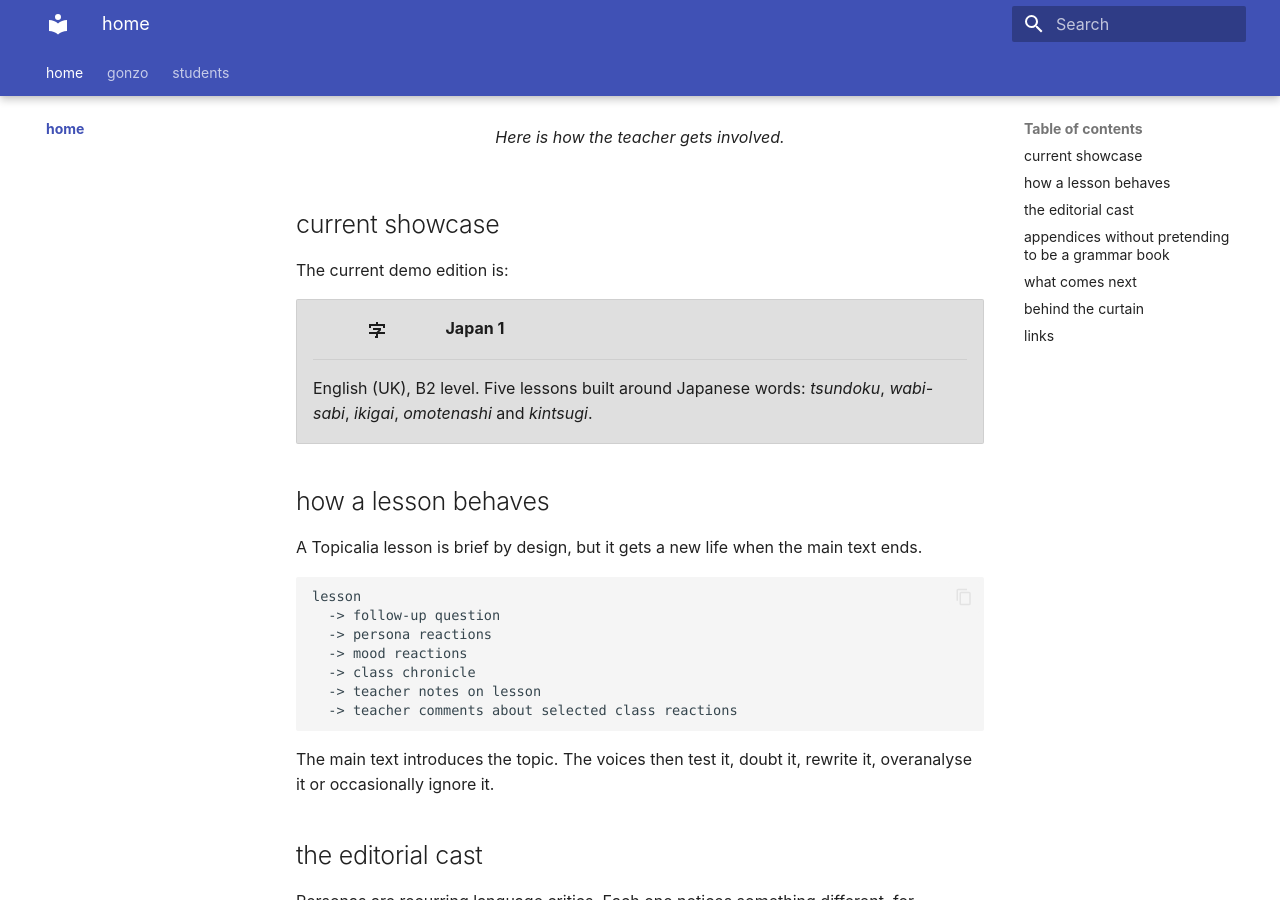
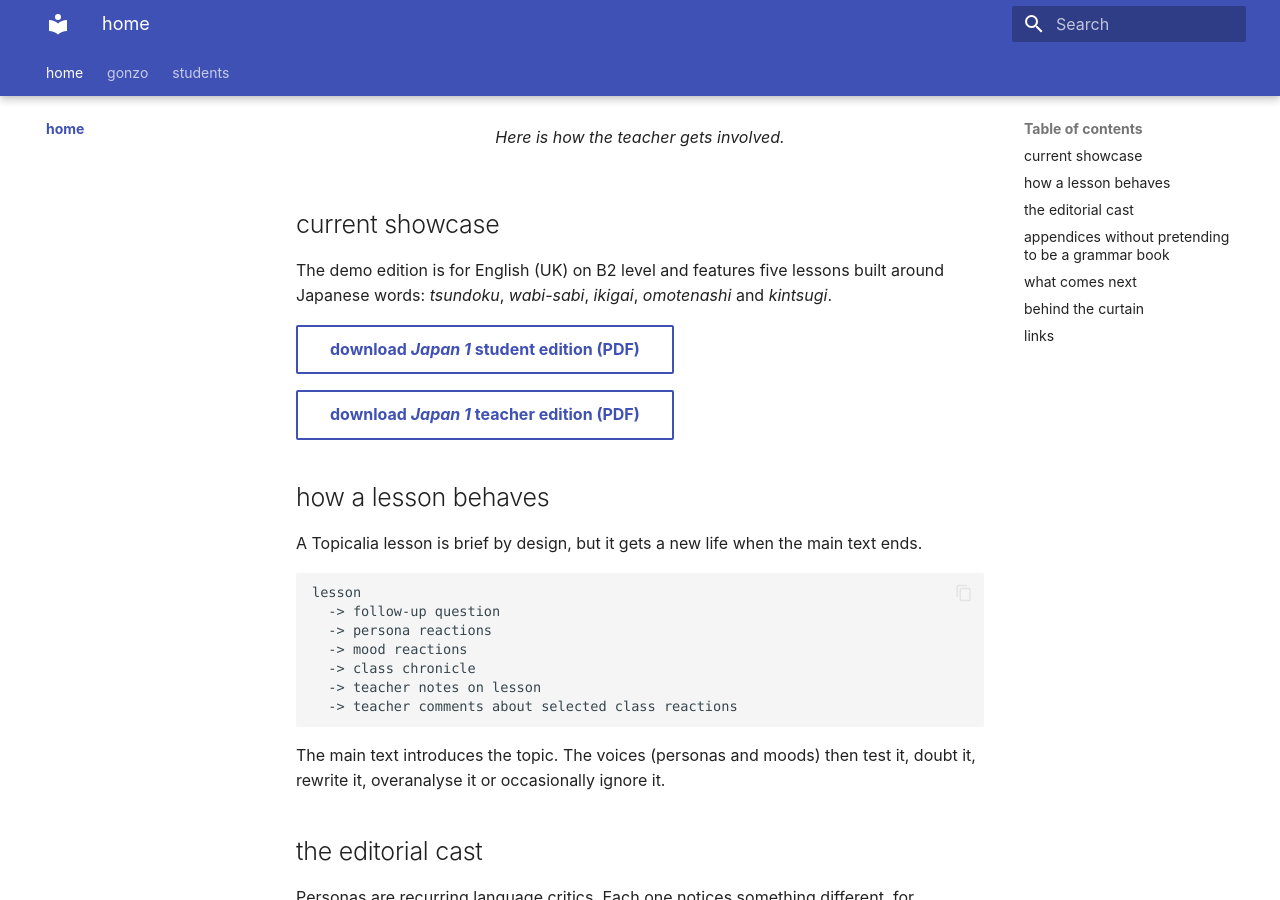
Before and after one commit to jiwanski/topicalia2-notes, an MkDocs documentation site: the page built from docs/index.md, in a window 1280 px wide and 900 px high, scrolled down 913 px. Built offline with MkDocs 1.6.1 and Material for MkDocs 9.7.7, drawn with Linux system fonts in a browser that asks for light colours; grey boxes are pictures that could not be loaded.

Commit message:
add links to download demo PDFs, pointing to probable GitHub releases

````diff
--- a/docs/index.md
+++ b/docs/index.md
@@ -34,18 +34,11 @@ It produces short PDF booklets, built around topical lessons and recurring voice
 
 ## current showcase
 
-The current demo edition is:
+The demo edition is for English (UK) on B2 level and features five lessons built around Japanese words: <em>tsundoku</em>, <em>wabi-sabi</em>, <em>ikigai</em>, <em>omotenashi</em> and <em>kintsugi</em>.
 
-<div class="grid cards" markdown>
+[download _Japan 1_ student edition (PDF)](https://github.com/jiwanski/topicalia2-notes/releases/download/japan-1-demo/topicalia-japan1-student.pdf){ .md-button }
 
--   :material-ideogram-cjk:{ .lg .middle } __Japan 1__
-
-    ---
-
-    English (UK), B2 level. Five lessons built around Japanese words:
-    <em>tsundoku</em>, <em>wabi-sabi</em>, <em>ikigai</em>, <em>omotenashi</em> and <em>kintsugi</em>.
-
-</div>
+[download _Japan 1_ teacher edition (PDF)](https://github.com/jiwanski/topicalia2-notes/releases/download/japan-1-demo/topicalia-japan1-teacher.pdf){ .md-button }
 
 ## how a lesson behaves
 
@@ -61,7 +54,7 @@ lesson
   -> teacher comments about selected class reactions
 ```
 
-The main text introduces the topic. The voices then test it, doubt it, rewrite it, overanalyse it or occasionally ignore it.
+The main text introduces the topic. The voices (personas and moods) then test it, doubt it, rewrite it, overanalyse it or occasionally ignore it.
 
 ## the editorial cast
 
````
